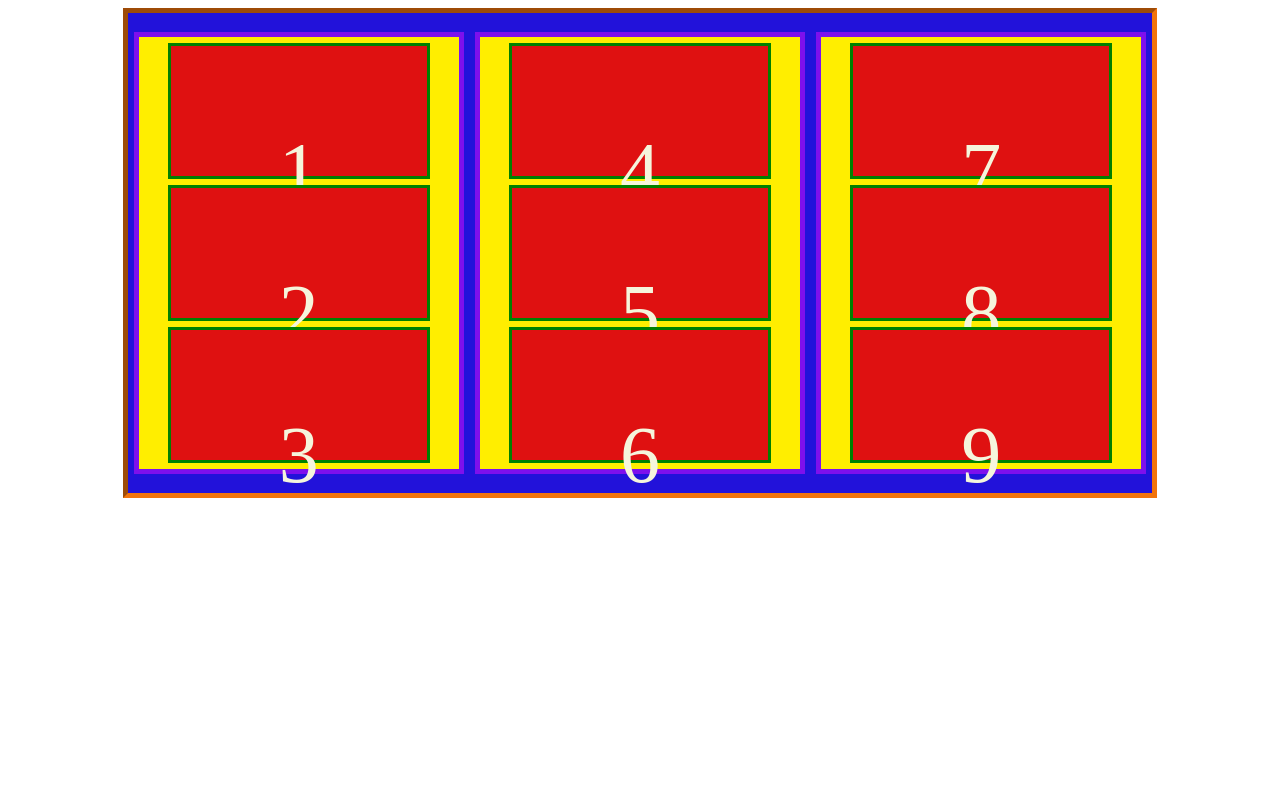
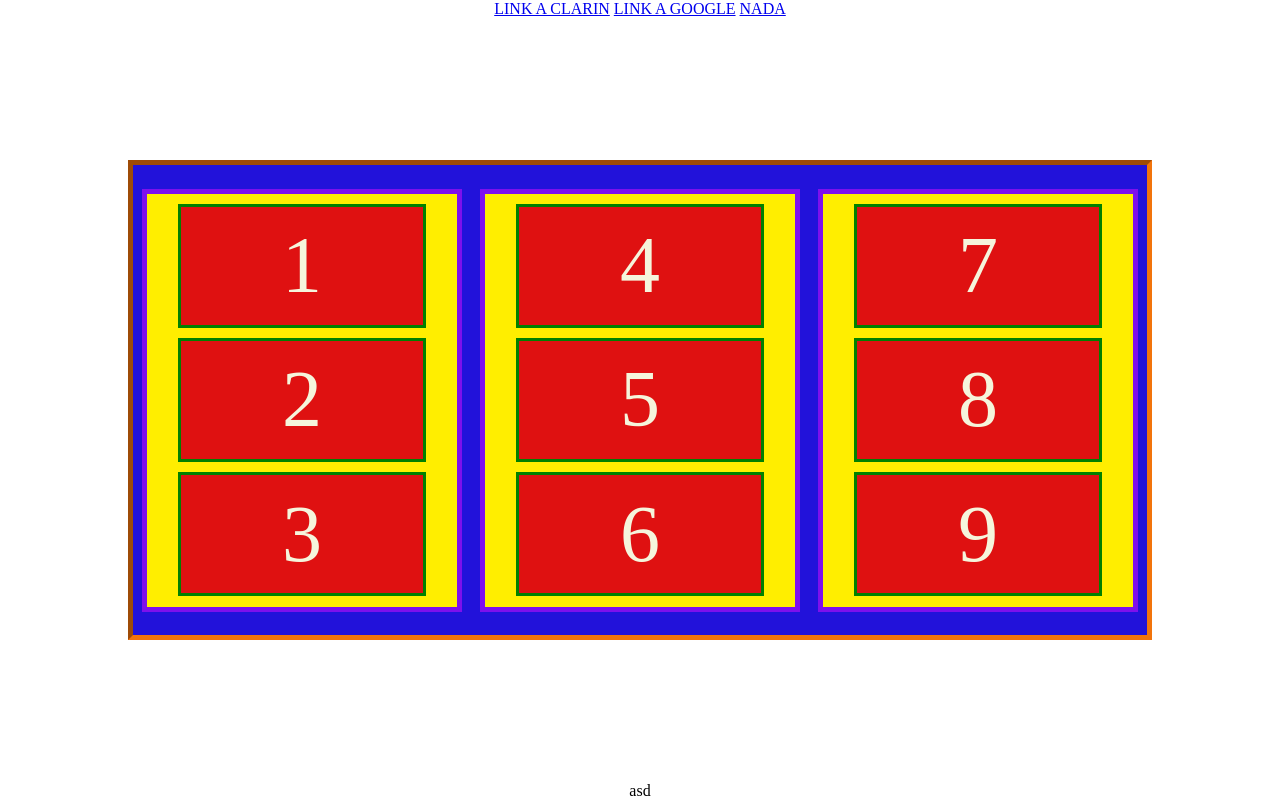
Before and after one commit to WebJohy/MI-PRIMER-HTML, a plain HTML site: page index.html in a window 1280 px wide. Drawn offline with Linux system fonts and the light colour scheme.

Commit message:
contenedor padre con hijos en HTML

```diff
--- a/index.html
+++ b/index.html
@@ -7,7 +7,13 @@
     <title>PruebaSanti</title>
     <link rel="stylesheet" href="styles.css">
 </head>
-
+<body class="container">
+  <div class="links">
+    <a href="https://www.clarin.com/" target="_blank">LINK A CLARIN</a>
+    <a href="https://www.google.com/?hl=es" target="_blank">LINK A GOOGLE</a>
+    <a href="#">NADA</a>
+  </div>
+  <div class="body">
     <div id="cajaPadre">
       <div class="cajaHija">
         <div class="contenidoHija">
@@ -43,7 +49,7 @@
         </div>
       </div>
     </div>
-
-
-
+  </div>
+  <footer>asd</footer>
+</body>
 </html>
--- a/styles.css
+++ b/styles.css
@@ -1,3 +1,8 @@
+html * {
+  padding: 0;
+  margin: 0;
+  box-sizing: border-box;
+}
 #cajaPadre {
   background-color: rgb(34, 18, 218);
   border: 5px inset rgb(242, 116, 12);
@@ -26,9 +31,23 @@
   width: 80%;
   height: 30%;
   color: beige;
+  display: flex;
+  justify-content: center;
+  align-items: center;
 }
 
 p {
   font-size: 80px;
   text-align: center;
 }
+
+.container {
+  display: flex;
+  flex-direction: column;
+  justify-content: space-between;
+  align-items: center;
+}
+
+html, body {
+  height: 100%;
+}
```
Lines whose indentation alone changed are shown as unchanged.
